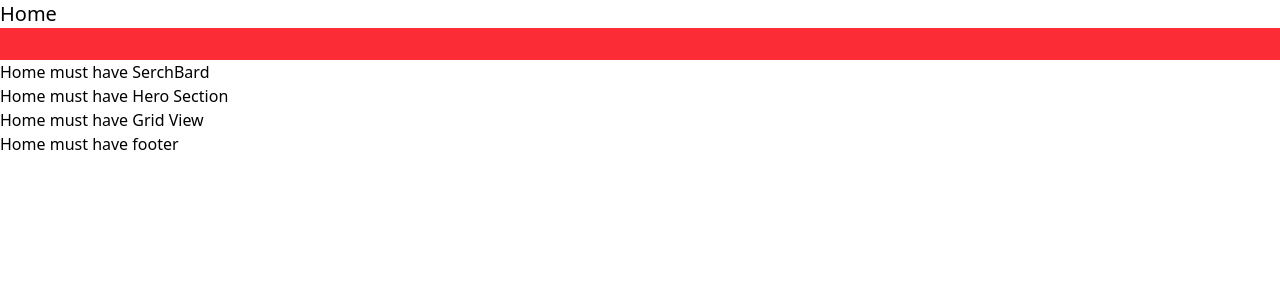
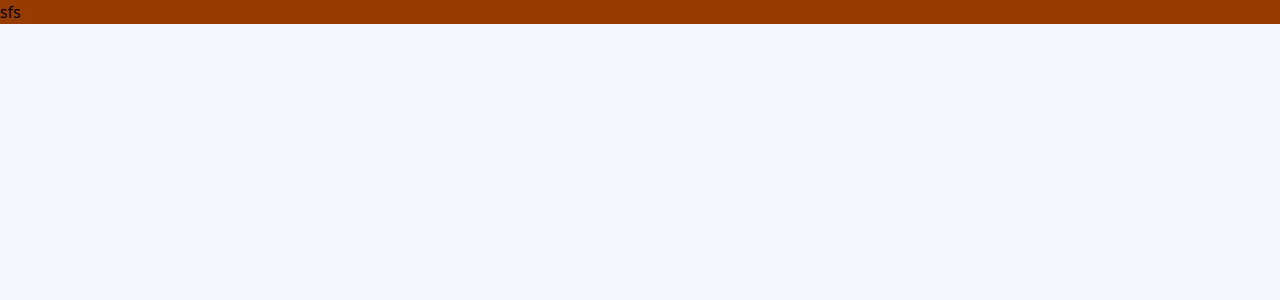
Before and after one commit to prabashwara65/The-Food-Hub, a React (Vite) app in the folder Frontend/: page / in a window 1280 px wide. Shown: the top 300 px of the page. Built offline with nearby package versions, Linux system fonts and the light colour scheme.

Commit message:
creating home component

```diff
--- a/Frontend/Pages/Prabashwara/Home.jsx
+++ b/Frontend/Pages/Prabashwara/Home.jsx
@@ -6,13 +6,12 @@ import { clearUser } from '../../ReduxToolKit/userSlice';
 const Home = () => {
   const user = useSelector((state) => state.user.user)
   return (
-    <div>
-      <h1 className="text-xl">Home</h1>
-      <div className="bg-red-500  p-4">{user.email}</div>
-      <h1>Home must have SerchBard</h1>
-      <h1>Home must have Hero Section</h1>
-      <h1>Home must have Grid View</h1>
-      <h1>Home must have footer</h1>
+    <div className="h-screen bg-[#F6F6FF]">
+
+      {/* Search bar */}
+      <div className="container items-center justify-center  bg-amber-800">
+        <div>sfs</div>
+      </div>
     </div>
   );
 };
--- a/Frontend/Pages/Prabashwara/Login.jsx
+++ b/Frontend/Pages/Prabashwara/Login.jsx
@@ -15,7 +15,7 @@ const Login = () => {
 
     const user = { email, password };
 
-    const response = await fetch("http://localhost:8000/api/auth/login", {
+    const response = await fetch("http://localhost:4000/api/auth/login", {
       method: "POST",
       body: JSON.stringify(user),
       headers: {
```
